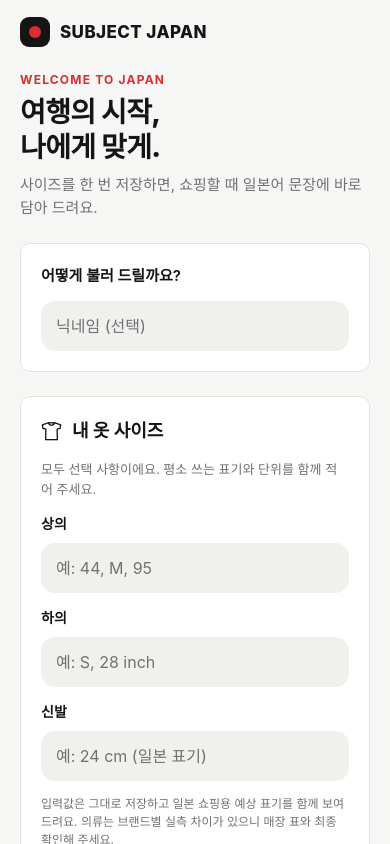
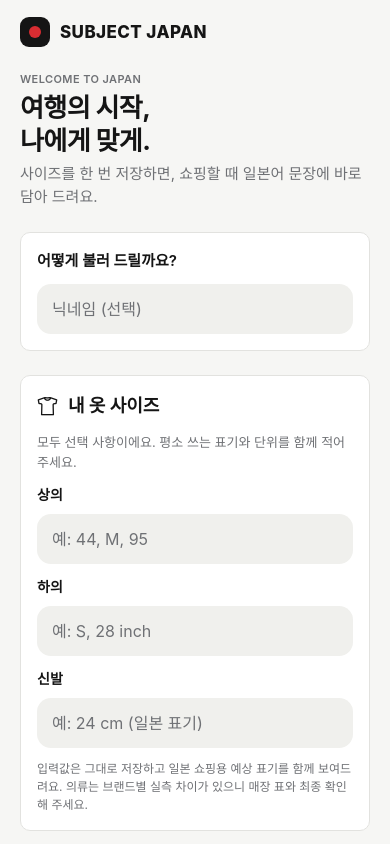
Before and after one commit to homesweetlove/Subject-Japan, a React Native app: screen / in a window 390 px wide. Built offline with nearby package versions, Linux system fonts and the light colour scheme.

Commit message:
design: make cards controls and headers quieter

```diff
--- a/src/ui/components.tsx
+++ b/src/ui/components.tsx
@@ -112,7 +112,8 @@ export function Button({
         {
           backgroundColor: bg,
           opacity: pressed ? 0.78 : 1,
-          transform: [{ scale: pressed ? 0.985 : 1 }],
+          borderWidth: kind === "primary" ? 0 : 1,
+          borderColor: kind === "danger" ? c.accentSoft : c.line,
         },
       ]}
     >
@@ -191,10 +192,12 @@ export function Card({
         {
           backgroundColor: bg,
           borderRadius: radius.lg,
-          padding: 20,
-          gap: 14,
+          padding: 16,
+          gap: 12,
+          borderWidth: 1,
+          borderColor: c.line,
         },
-        tone === "default" && elevation(c),
+
         style,
       ]}
     >
@@ -216,14 +219,14 @@ export function ScreenHeader({
 }) {
   const c = useTheme();
   return (
-    <View style={{ gap: 8 }}>
+    <View style={{ gap: 5 }}>
       {!!eyebrow && (
         <Text
           style={{
-            color: c.accent,
-            fontSize: 12,
-            fontWeight: "700",
-            letterSpacing: 1.2,
+            color: c.muted,
+            fontSize: 11,
+            fontWeight: "600",
+            letterSpacing: 0.4,
           }}
         >
           {eyebrow}
@@ -231,7 +234,7 @@ export function ScreenHeader({
       )}
       <View style={[styles.row, { alignItems: "flex-start" }]}>
         <View style={{ flex: 1 }}>
-          <Label size={28} weight="800">
+          <Label size={26} weight="700">
             {title}
           </Label>
         </View>
@@ -267,8 +270,10 @@ export function SubNav<K extends string>({
           flexDirection: "row",
           backgroundColor: c.soft,
           borderRadius: radius.md,
-          padding: 4,
-          gap: 4,
+          padding: 3,
+          gap: 3,
+          borderWidth: 1,
+          borderColor: c.line,
         }}
       >
         {items.map((item) => {
@@ -292,7 +297,7 @@ export function SubNav<K extends string>({
                   justifyContent: "center",
                   backgroundColor: on ? c.surface : "transparent",
                 },
-                on && elevation(c),
+                on && { borderWidth: 1, borderColor: c.line },
               ]}
             >
               {item.icon && (
@@ -334,7 +339,7 @@ export function SubNav<K extends string>({
             style={({ pressed }) => ({
               minHeight: 40,
               paddingHorizontal: 14,
-              borderRadius: radius.pill,
+              borderRadius: radius.md,
               flexDirection: "row",
               alignItems: "center",
               gap: 6,
@@ -384,7 +389,7 @@ export function Badge({
     <View
       style={{
         backgroundColor: bg,
-        borderRadius: radius.pill,
+        borderRadius: radius.sm,
         paddingHorizontal: 10,
         paddingVertical: 3,
         alignSelf: "flex-start",
@@ -406,7 +411,7 @@ export const styles = StyleSheet.create({
     gap: 10,
   },
   button: {
-    minHeight: 50,
+    minHeight: 46,
     paddingHorizontal: 18,
     paddingVertical: 12,
     borderRadius: radius.md,
```
